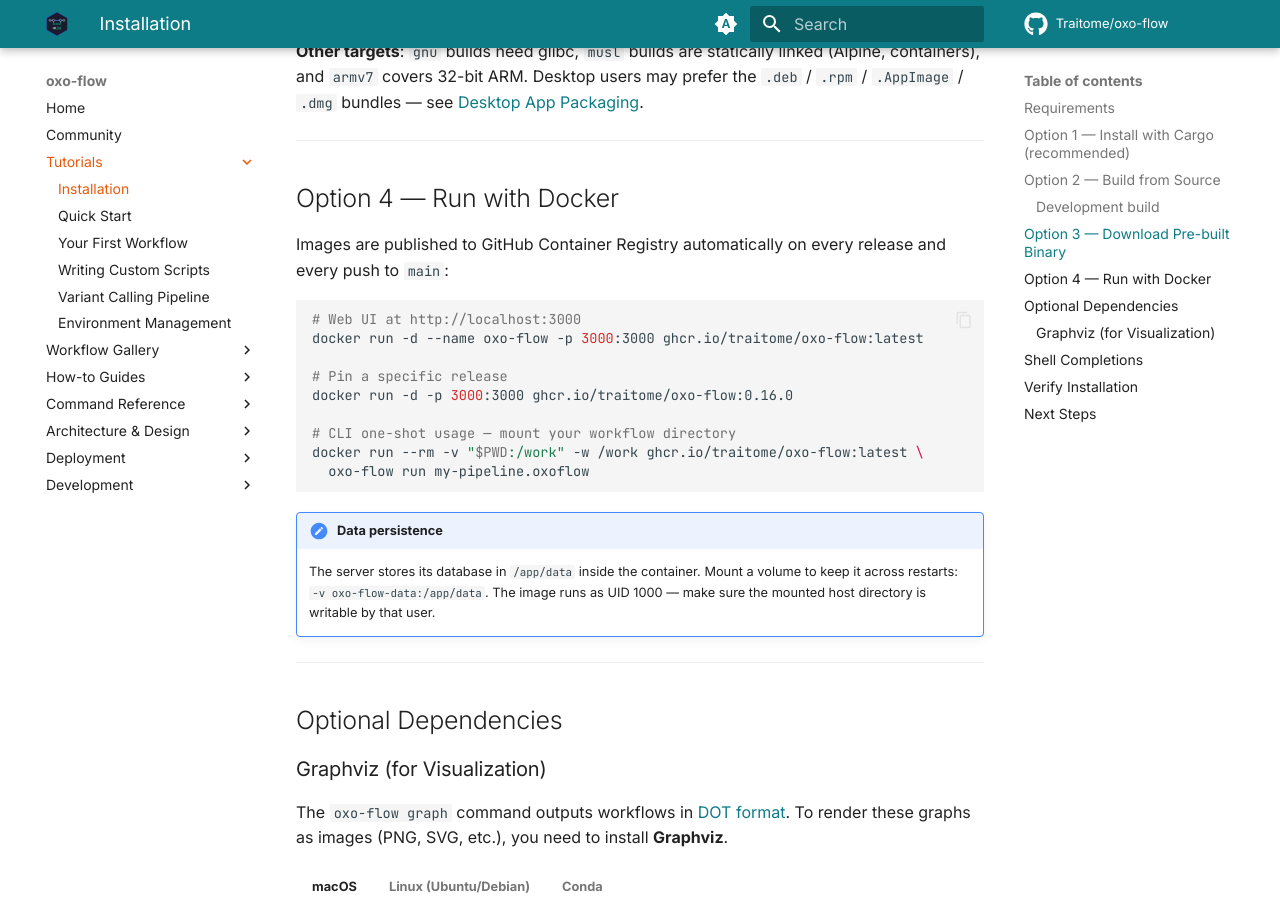
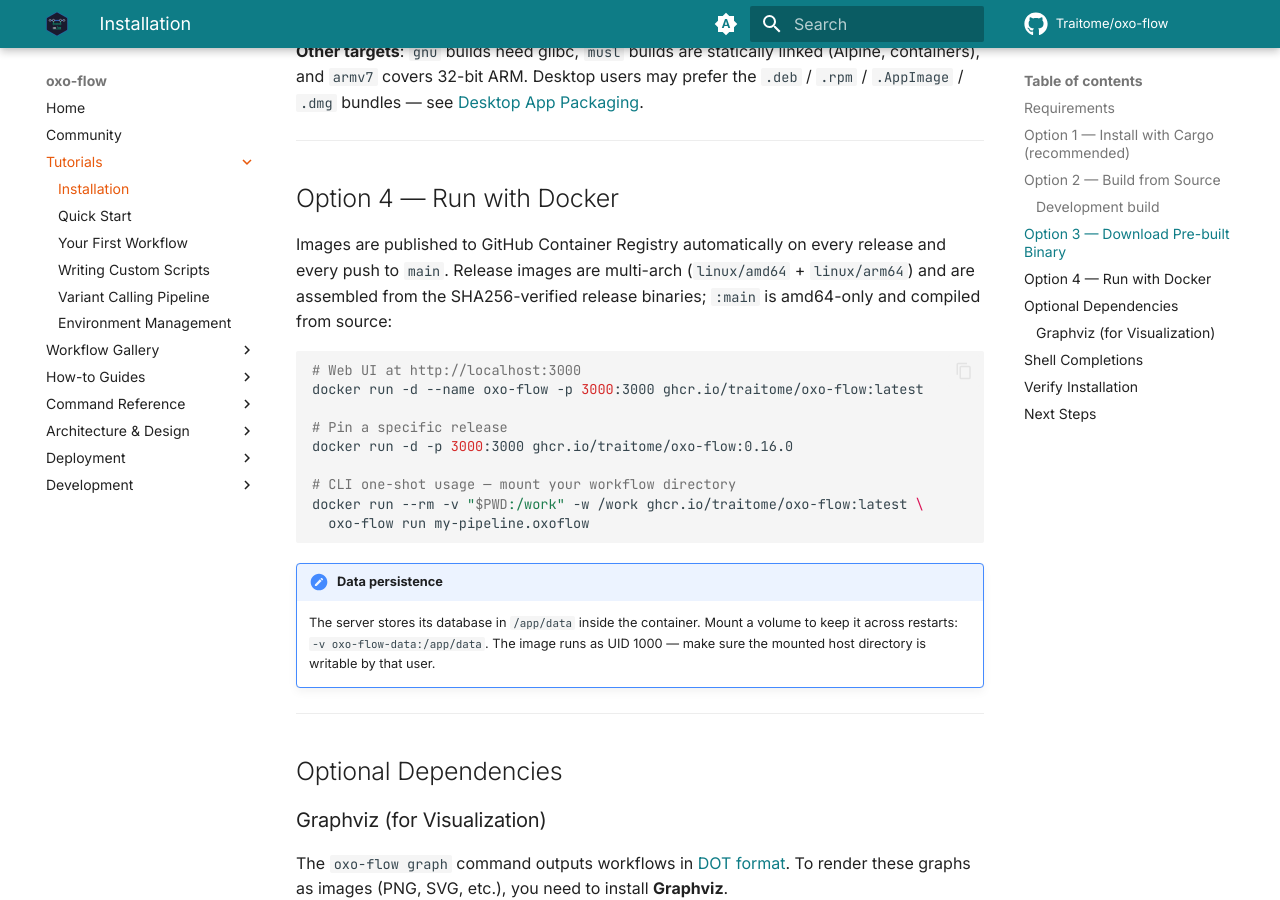
Before and after one commit to Traitome/oxo-flow, an MkDocs documentation site: the page built from docs/guide/src/tutorials/installation.md, in a window 1280 px wide and 900 px high, scrolled down 2122 px. Built offline with MkDocs 1.6.1 and Material for MkDocs 9.7.7, drawn with Linux system fonts in a browser that asks for light colours; comment, search, counter and statistics services are not loaded; the version menu is left out.

Commit message:
feat(release): dedicated Docker release channel — prebuilt binaries, multi-arch (#284)
Split the Docker publishing into two channels (issue #276 follow-up):

- docker-publish (main → :main) keeps building from source via ./Dockerfile
  and stays the regression gate that the shipped Dockerfile keeps compiling.
- new docker-publish-release (v* tags / dispatch with tag → :<version> +
  :latest) assembles the image from the prebuilt release binaries with a new
  Dockerfile.release: SHA256SUMS-verified downloads, no cargo compilation,
  multi-arch linux/amd64 + linux/arm64 (native images for Apple silicon and
  ARM servers). Gated on the release job so the assets it downloads exist;
  smoke-tested on the native arch after push.

Docs note the multi-arch release images and the amd64-only :main.

Co-authored-by: Claude <noreply@anthropic.com>

````diff
--- a/docs/guide/src/tutorials/installation.md
+++ b/docs/guide/src/tutorials/installation.md
@@ -122,7 +122,9 @@ Desktop users may prefer the `.deb` / `.rpm` / `.AppImage` /
 
 ## Option 4 — Run with Docker
 
-Images are published to GitHub Container Registry automatically on every release and every push to `main`:
+Images are published to GitHub Container Registry automatically on every release and every push to `main`.
+Release images are multi-arch (`linux/amd64` + `linux/arm64`) and are assembled from the
+SHA256-verified release binaries; `:main` is amd64-only and compiled from source:
 
 ```bash
 # Web UI at http://localhost:3000
````
Also changed, not shown: README.md, 2 other files.
